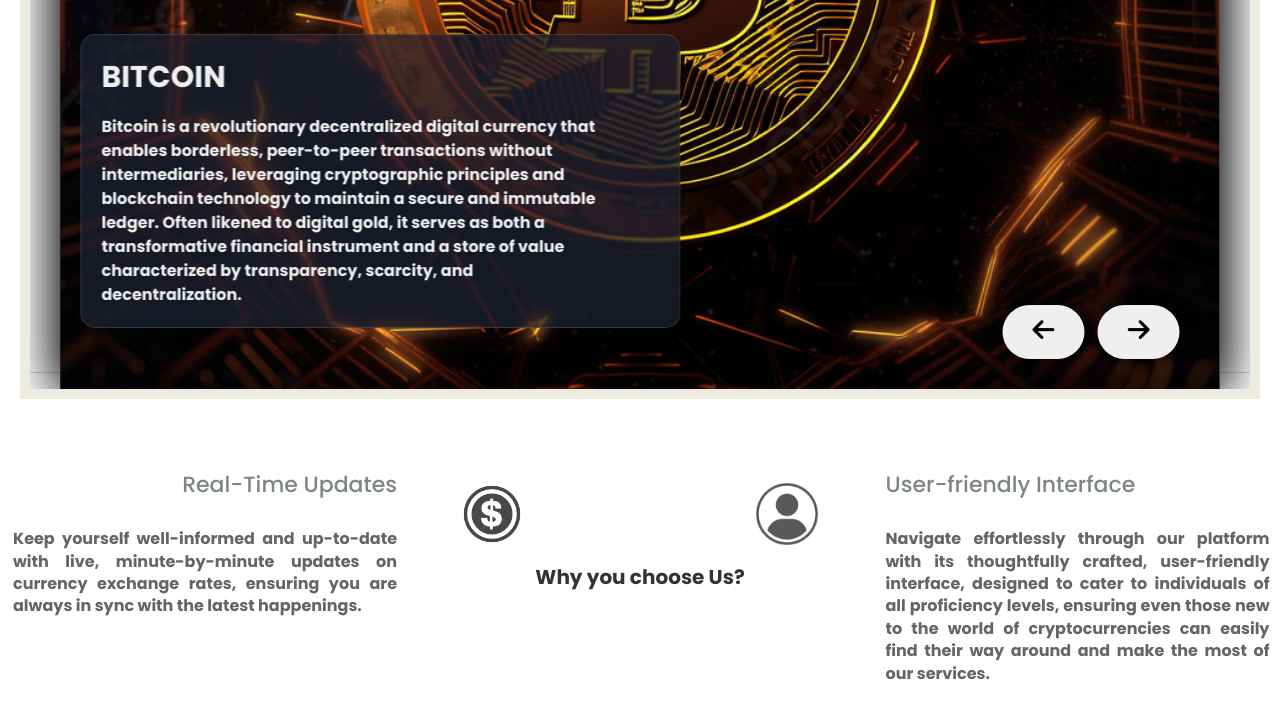
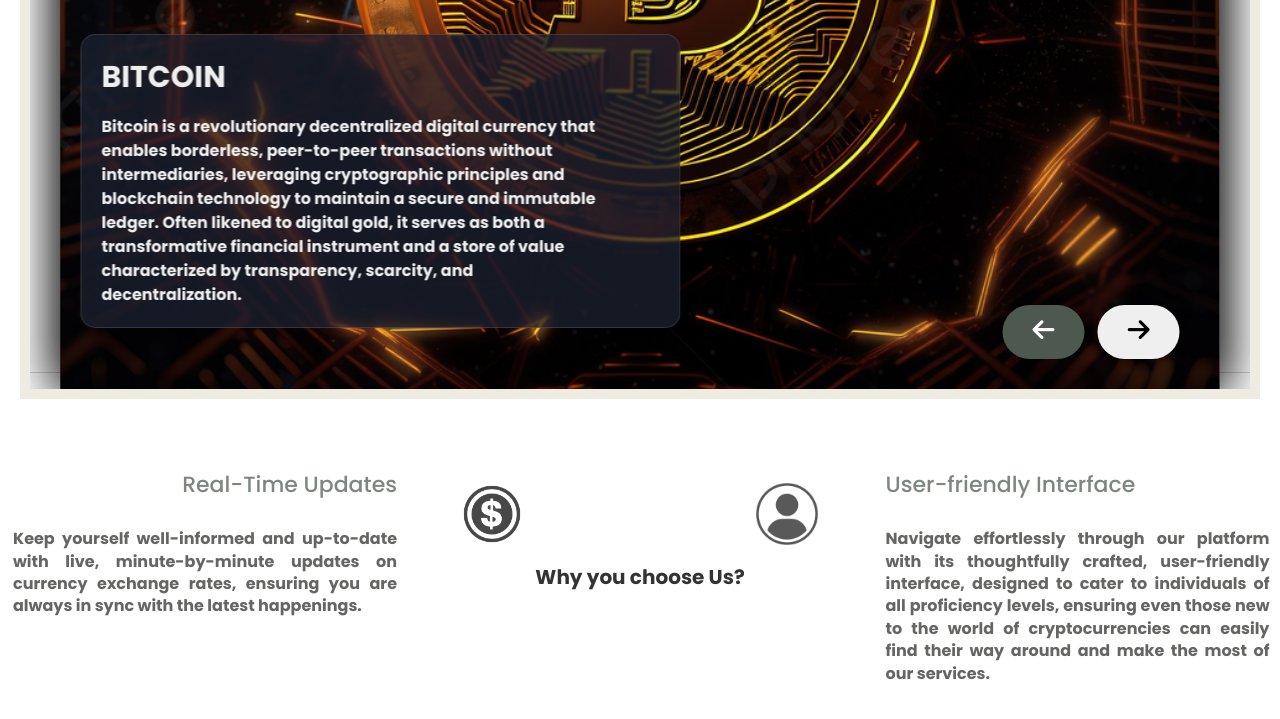
Before and after one commit to ZilkyX/Final-Project-WebDev, a website: page index.html in a window 1280 px wide. In both pictures the pointer is over the button 1043 px from the left and 1752 px from the top of the page. Shown: the part 1421-2140 px from the top of the page. Drawn offline with nearby package versions, Linux system fonts and the light colour scheme.

Commit message:
adjust styles in home

```diff
--- a/style.css
+++ b/style.css
@@ -792,6 +792,10 @@
   cursor: pointer;
   margin: 0px 5px;
 }
+#home .title-container .button button:hover {
+  background-color: var(--primary-text-color);
+  color: #fff;
+}
 
 #home .title-container .button button i {
   font-size: 25px;
```
